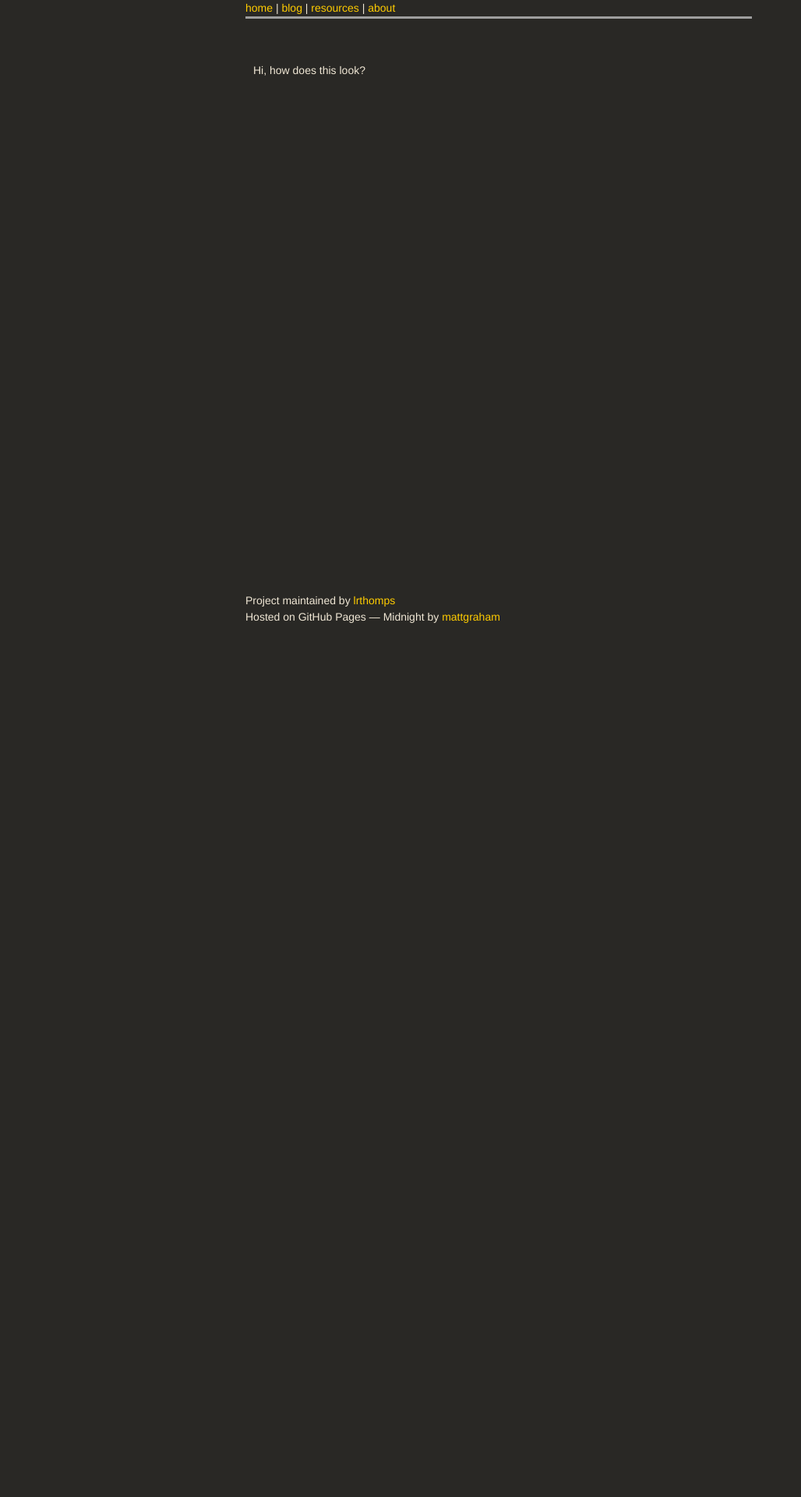
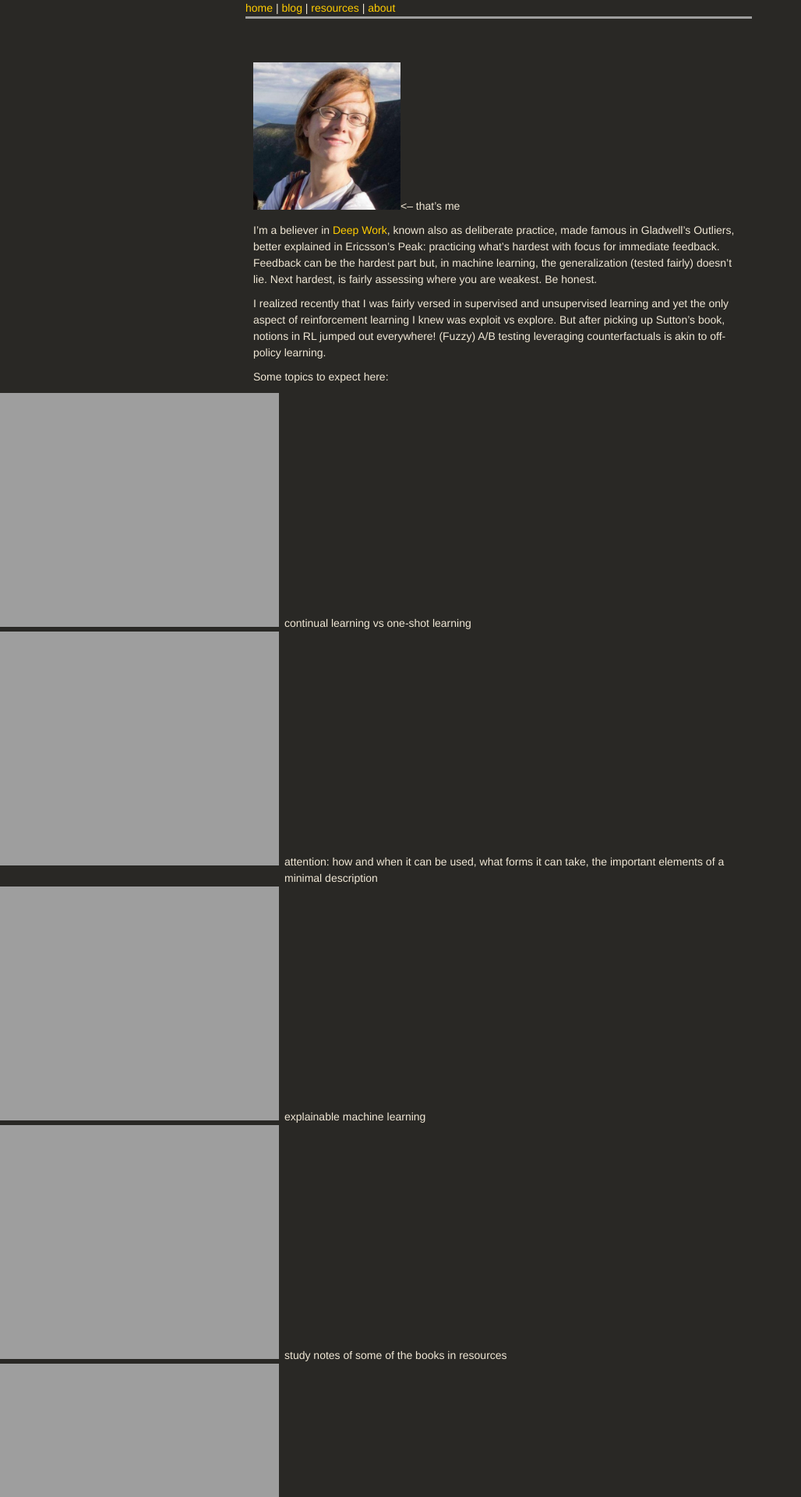
Before and after one commit to lrthomps/old_website, a Jekyll site: the page built from index.md, in a window 1280 px wide. Shown: the top 1920 px of the page at 78% size, without its empty margins (0-1028 px from the left). Built offline with Jekyll 4.4.1, drawn with Linux system fonts in a browser that asks for light colours; some web fonts are replaced; before the commit the page ends 900 px from its top, so only the background shows below that; some of the changed text lies outside the part shown; grey boxes are pictures that could not be loaded.

Commit message:
added content to index

```diff
--- a/_config.yml
+++ b/_config.yml
@@ -21,7 +21,8 @@
 title: Lara Thompson
 email: lara r thompson@gmail
 description: >- # this means to ignore newlines until "baseurl:"
-  A blurb
+  Machine learning, statistics, programming -- and humans.
+
 baseurl: "" # the subpath of your site, e.g. /blog
 url: "" # the base hostname & protocol for your site, e.g. http://example.com
 repository: lrthomps/lrthomps.github.io
@@ -42,6 +43,10 @@ logo: assets/images/y_horizon.jpg
 plugins:
   - jekyll-feed
 
+social_links:
+    github: lrthomps
+    linkedin: lara-r-thompson
+
 # Exclude from processing.
 # The following items will not be processed, by default.
 # Any item listed under the `exclude:` key here will be automatically added to
--- a/_layouts/default.html
+++ b/_layouts/default.html
@@ -39,10 +39,27 @@
       </section>
 
       <footer>
-        {% if site.github.is_project_page %}
-        <span class="credits left">Project maintained by <a href="{{ site.github.owner_url }}">{{ site.github.owner_name }}</a></span>
-          <br>
-        {% endif %}
+        <div class="footer-col-wrapper">
+          <div class="footer-col one-half">
+            <a href="https://github.com/{{ site.social_links.github | cgi_escape | escape }}" title="{{ site.social_links.github | escape }}">
+              <svg class="svg-icon grey"><use xlink:href="{{ '/assets/minima-social-icons.svg#github' | relative_url }}"></use></svg></a>
+            {{ site.author.name | escape }}
+            <br>
+            <a href="https://www.linkedin.com/in/{{ site.social_links.linkedin | cgi_escape | escape }}" title="{{ site.social_links.linkedin | escape }}">
+              <svg class="svg-icon grey"><use xlink:href="{{ '/assets/minima-social-icons.svg#linkedin' | relative_url }}"></use></svg></a>
+            <a class="u-email" href="mailto:{{ site.email }}">{{ site.email }}</a>
+
+
+          </div>
+
+          <div class="footer-col one-half">
+            <p>{{- site.description | escape -}}</p>
+          </div>
+
+
+        </div>
+
+
       <span class="credits right">Hosted on GitHub Pages &mdash; Midnight by <a href="https://twitter.com/mattgraham">mattgraham</a></span>
       </footer>
 
--- a/assets/css/style.css
+++ b/assets/css/style.css
@@ -288,3 +288,47 @@ section #title .credits.right { float: right; }
 @media print, screen and (max-width: 480px) { #header { margin-top: -20px; }
   section { margin-top: 40px; }
   nav { display: none; } }
+
+.footer-col-wrapper {
+  @include relative-font-size(0.9375);
+  color: $grey-color;
+  @extend %clearfix;
+}
+.footer-col-wrapper:after {
+  content: "";
+  display: table;
+  clear: both;
+}
+
+.footer-col {
+   float: left;
+  width: 50%;
+
+}
+.social-media-list {
+  list-style: none;
+  display: table;
+  margin: 0 auto;
+  li {
+    float: left;
+    margin: 0 5px;
+    &:first-of-type { margin-left: 0 }
+    &:last-of-type { margin-right: 0 }
+    a {
+      display: block;
+      padding: $spacing-unit / 4;
+      border: 1px solid $grey-color-light
+    }
+    &:hover .svg-icon { fill: currentColor; }
+  }
+}
+
+
+.svg-icon {
+  width: 16px;
+  height: 16px;
+  display: inline-block;
+  fill: currentColor;
+  padding: 5px 3px 2px 5px;
+  vertical-align: text-bottom;
+}
--- a/index.md
+++ b/index.md
@@ -1,4 +1,33 @@
 ---
 layout: default
 ---
-Hi, how does this look?
+
+<img src="{{ site.author.avatar | relative_url }}" width="30%"><-- that's me
+
+
+
+I'm a believer in <a href="https://www.goodreads.com/book/show/25744928-deep-work">Deep Work</a>, known also as deliberate
+practice, made famous in Gladwell's Outliers, better explained in Ericsson's Peak: practicing what's hardest with focus for immediate feedback.
+Feedback can be the hardest part but, in machine learning, the generalization (tested fairly) doesn't lie. Next hardest, is
+fairly assessing where you are weakest. Be honest.
+
+I realized recently that I was fairly versed in supervised and unsupervised
+learning and yet the only aspect of reinforcement learning I knew was exploit vs explore. But after picking
+up Sutton's book, notions in RL jumped out everywhere! (Fuzzy) A/B testing leveraging counterfactuals is akin to off-policy
+learning.
+
+Some topics to expect here:
+* continual learning vs one-shot learning
+* attention: how and when it can be used, what forms it can take, the important elements of a minimal description
+* explainable machine learning
+* study notes of some of the books in resources
+* details on projects I'm working on
+
+The next things on my to-study list:
+* explainability of black-box models: what lies after LIME and SHAP? Causal Bayesian Networks?
+* recurrent neural networks: does attention really make them obsolete? Can we get memory into feed-forward networks
+akin to LSTM?
+* game theory (to deepen my understanding of RL)
+* cryptography, as a facet of privacy
+
+Suggestions?
```
Also changed, not shown: about.md (+2 -0 lines), assets/minima-social-icons.svg (added).
